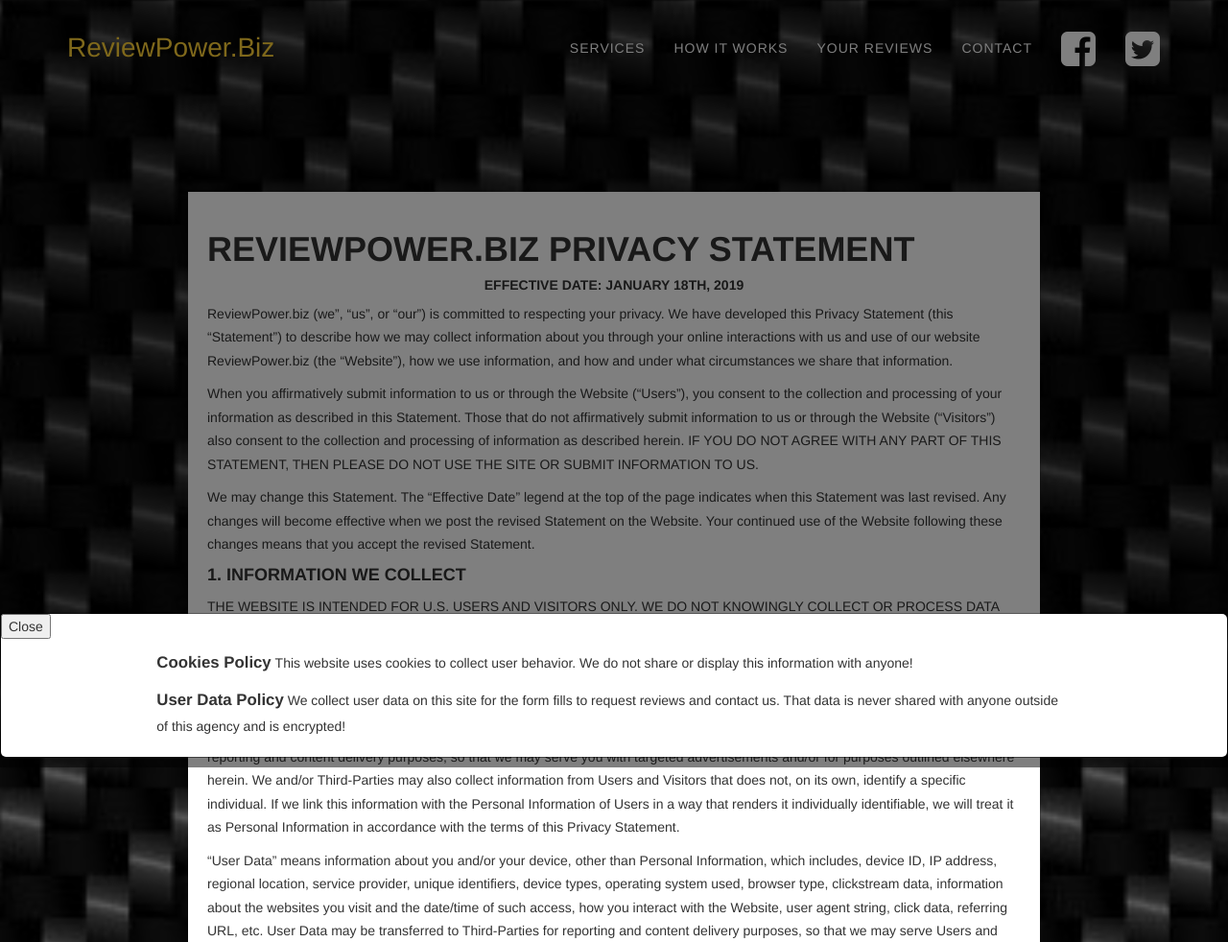
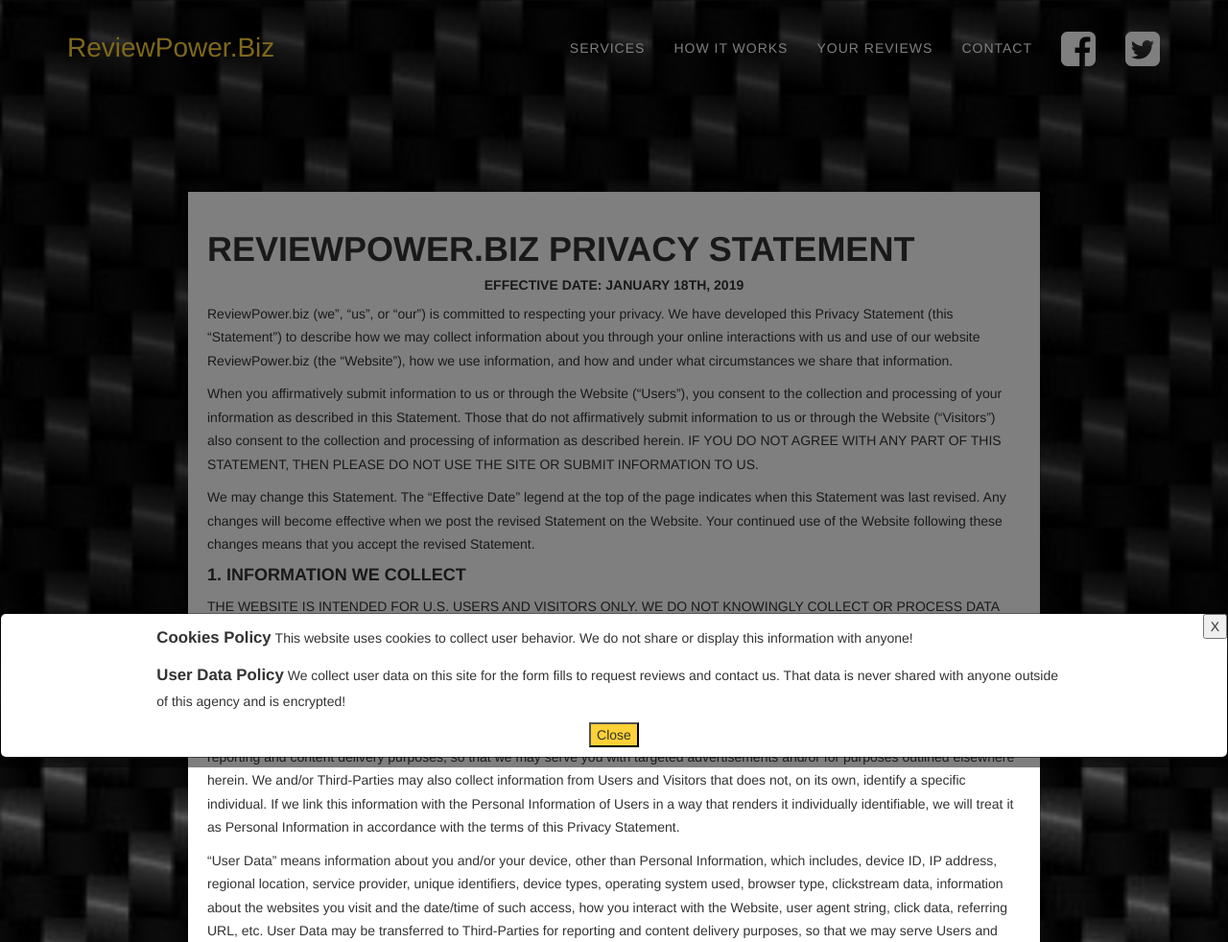
Before and after one commit to Matt-CloudEngineering/review, a PHP site: page /privacy_policy.php in a window 1280 px wide. Shown: the top 982 px of the page at 96% size. Run offline with PHP 8.4, Linux system fonts and the light colour scheme; some libraries are stand-ins or nearby versions; some web fonts are replaced.

Commit message:
Cookie Notice Styling

```diff
--- a/includes/footer.php
+++ b/includes/footer.php
@@ -31,13 +31,13 @@
     <div class="cookie-modal modal fade" id="cookieModal" tabindex="-1" role="dialog" aria-hidden="true">
         <div class="modal-content">
             <div class="close-modal" data-dismiss="modal">
-                <button type="button" class="btn-close-white" data-dismiss="modal" onclick="setCookie()">Close</button>
+                <button type="button" class="btn-close-white" style="float:right;" data-dismiss="modal" onclick="setCookie()">X</button>
             </div>
             <div class="container" style="padding: 1rem;">
                 <div class="row">
                     <div class="col-lg-10 col-lg-offset-1">
                         <p><span style="font-weight: bold;font-size: larger;">Cookies Policy</span>&nbsp;This website uses cookies to collect user behavior. We do not share or display this information with anyone!</p>
-                        <p><span style="font-weight: bold;font-size: larger;">User Data Policy</span>&nbsp;We collect user data on this site for the form fills to request reviews and contact us. That data is never shared with anyone outside of this agency and is encrypted!</p>
+                        <p><span style="font-weight: bold;font-size: larger;">User Data Policy</span>&nbsp;We collect user data on this site for the form fills to request reviews and contact us. That data is never shared with anyone outside of this agency and is encrypted!</p>                             	  <center><button type="button" class="btn-close-white" style="background-color:#fed136" data-dismiss="modal" onclick="setCookie()">Close</button></center>
                     </div>
                 </div>
             </div>
```
